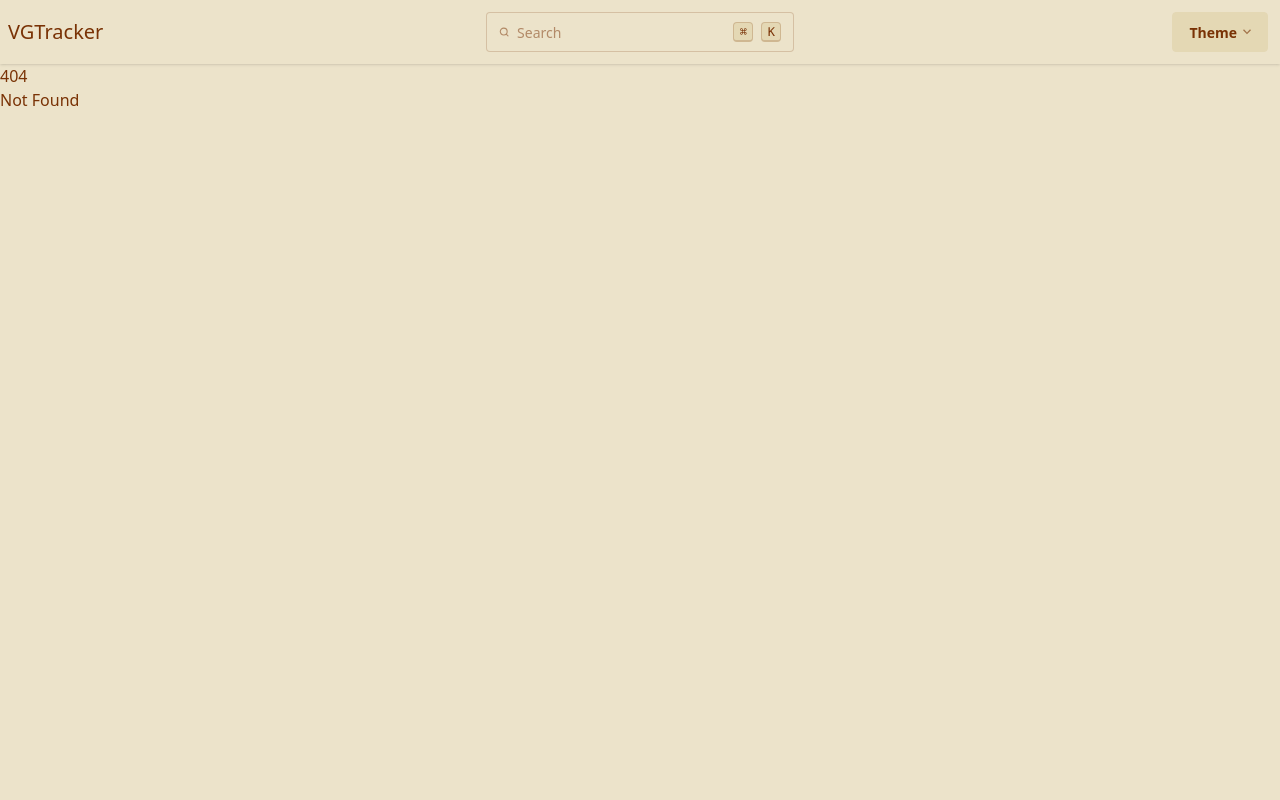
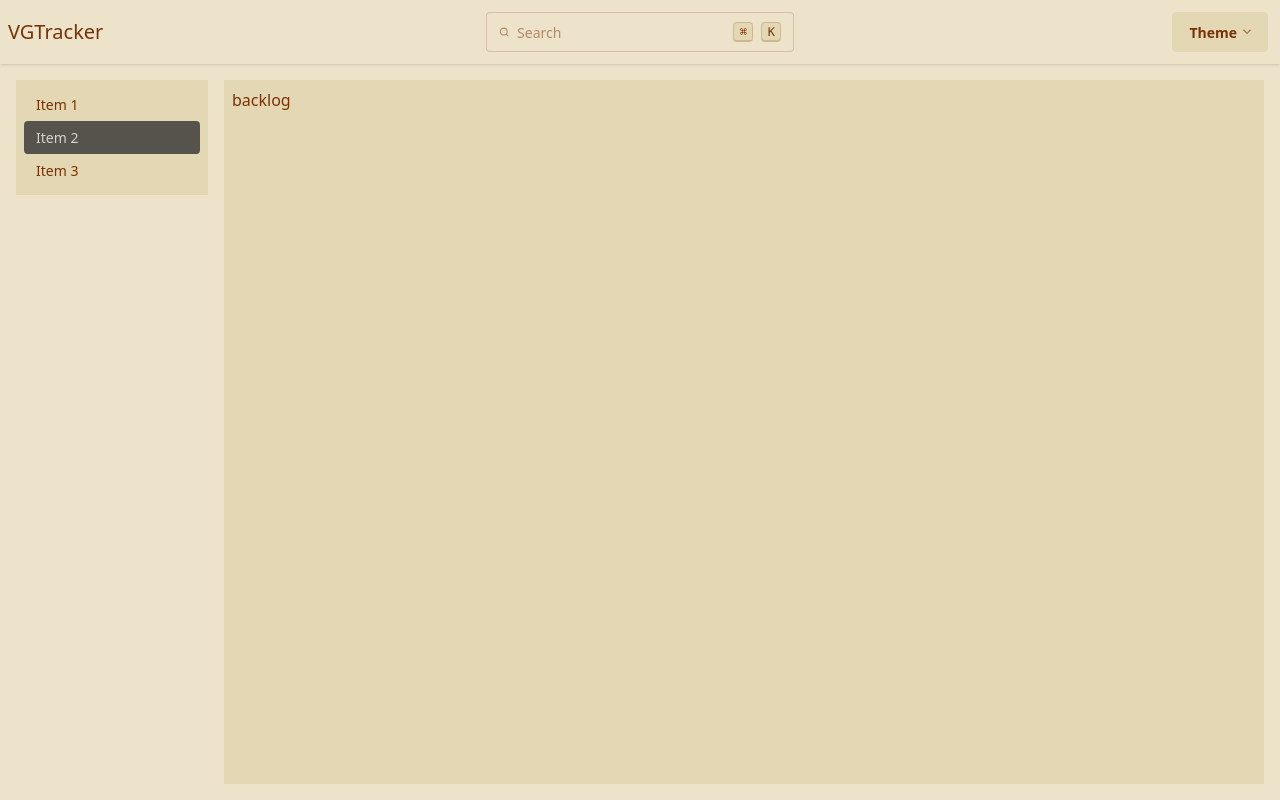
Before and after one commit to Stegnerd/vgtracker, a SvelteKit app: page /backlog in a window 1280 px wide. Before the commit this address had no page. Built offline with nearby package versions, Linux system fonts and the light colour scheme.

Commit message:
styling for card layout working

```diff
--- a/src/routes/+layout.svelte
+++ b/src/routes/+layout.svelte
@@ -4,7 +4,7 @@
     let { children } = $props();
 </script>
 
-<div class="app">
+<div class="app h-dvh flex flex-col">
     <div class="navbar bg-base-100 shadow-sm">
         <div class="navbar-start">
             <div class="dropdown">
@@ -26,7 +26,7 @@
                 </div>
                 <ul
                     tabindex="-1"
-                    class="menu menu-sm dropdown-content bg-base-100 rounded-box z-1 mt-3 w-52 p-2 shadow"
+                    class="menu menu-sm dropdown-content bg-base-200 rounded-box z-1 mt-3 w-52 p-2 shadow"
                 >
                     <li><a>Item 1</a></li>
                     <li>
@@ -81,7 +81,27 @@
             <ThemeSelect></ThemeSelect>
         </div>
     </div>
-    {@render children()}
+    <div class="flex flex-col grow">
+        <div class="flex flex-row m-4 h-full">
+            <div class="hidden lg:flex lg:w-48 lg:flex-none mr-4 size-fit">
+                <!-- <div class="rounded-box bg-primary text-primary-content w-64 p-4">
+                <div class="flex flex-col">
+                    <p>item 1</p>
+                    <p>item 2</p>
+                </div>
+            </div> -->
+
+                <ul class="menu bg-base-200 w-48">
+                    <li><a>Item 1</a></li>
+                    <li><a class="menu-active">Item 2</a></li>
+                    <li><a>Item 3</a></li>
+                </ul>
+            </div>
+            <div class="flex-auto flex-col bg-base-200 p-[0.5rem]">
+                {@render children()}
+            </div>
+        </div>
+    </div>
 </div>
 
 <style>
--- /dev/null
+++ b/src/routes/backlog/+page.svelte
@@ -0,0 +1,4 @@
+<script lang="ts">
+</script>
+
+<p>backlog</p>
--- /dev/null
+++ b/src/routes/game/[id]/+page.svelte
@@ -0,0 +1,4 @@
+<script lang="ts">
+</script>
+
+<p>game_id</p>
```
